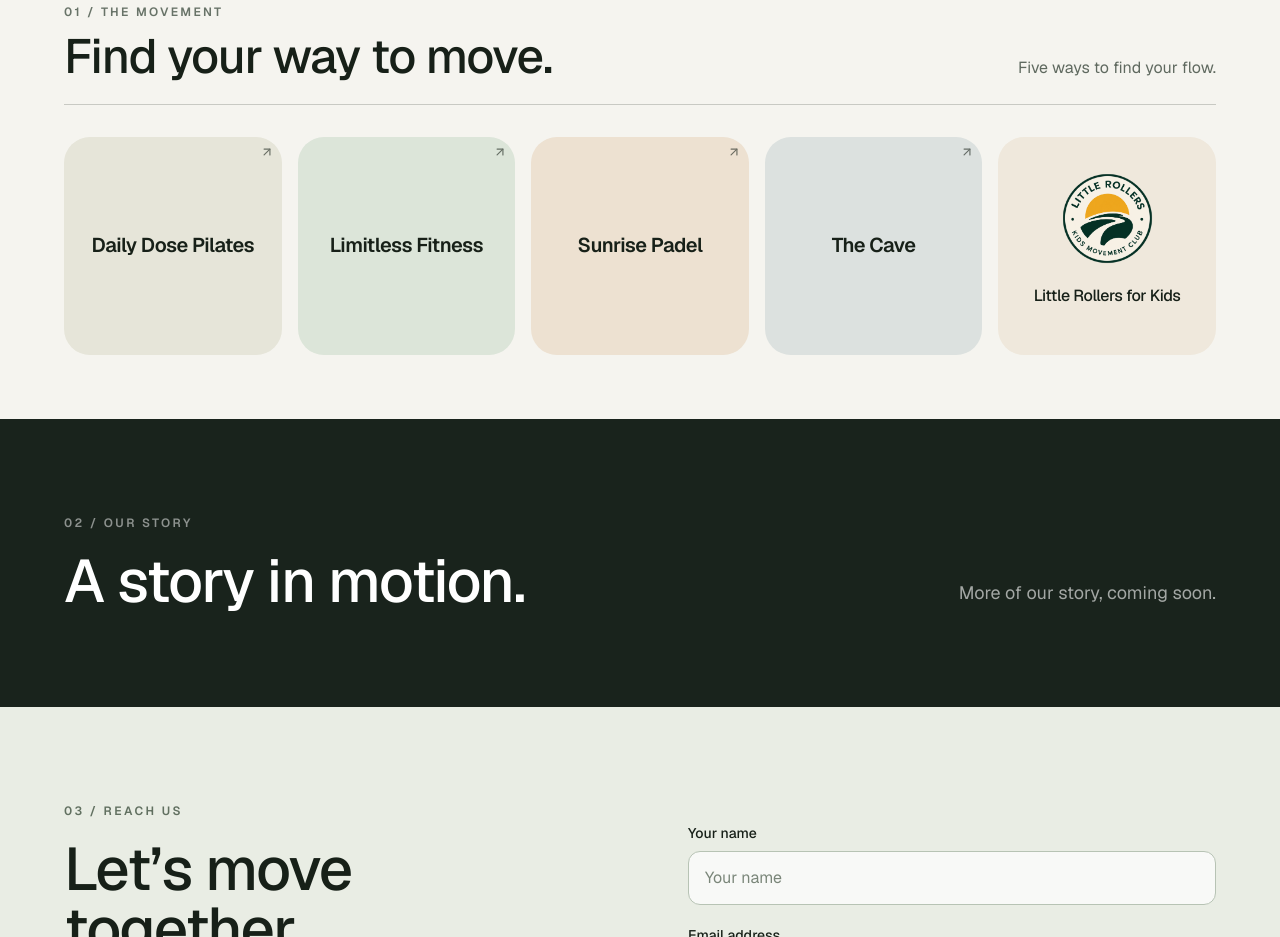
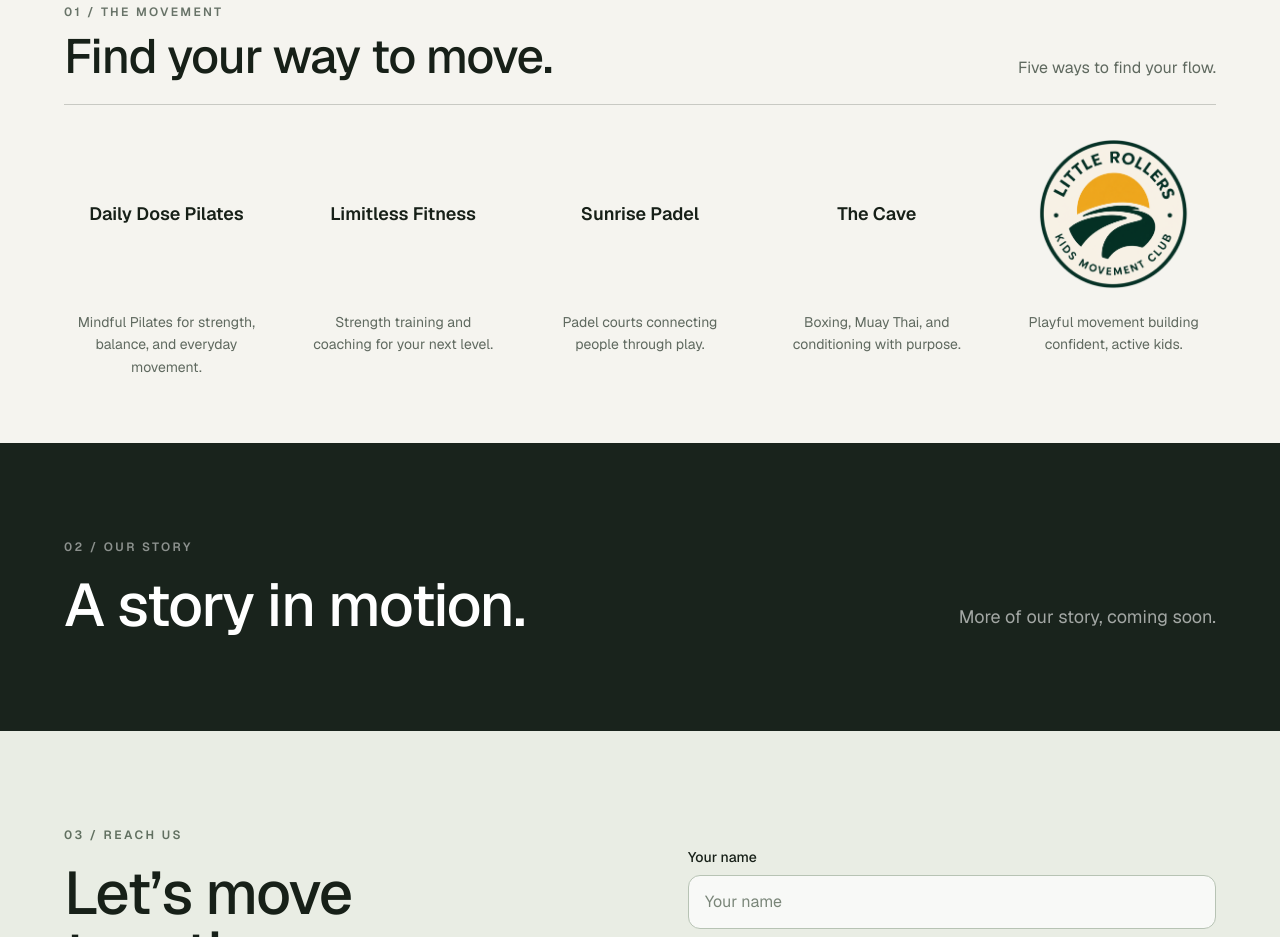
Before and after one commit to lrmcorp/hrghrd, a React (Vite) app: page / in a window 1280 px wide. Shown: the part 860-1797 px from the top of the page. Built offline with nearby package versions, Linux system fonts and the light colour scheme.

Commit message:
Show standalone brand logos with short descriptions

```diff
--- a/src/App.jsx
+++ b/src/App.jsx
@@ -1,5 +1,5 @@
 import React, { useEffect, useState } from 'react';
-import { ArrowRight, ArrowUpRight, Menu, X } from 'lucide-react';
+import { ArrowRight, Menu, X } from 'lucide-react';
 
 const videoUrl = 'https://d8j0ntlcm91z4.cloudfront.net/user_38xzZboKViGWJOttwIXH07lWA1P/hf_20260622_204221_5339e40b-e73d-4ab0-9c65-79c18c66fd50.mp4';
 const publicEmail = 'office@hrgroup.id';
@@ -16,51 +16,51 @@ const movementBrands = [
     name: 'Daily Dose Pilates',
     href: 'https://dailydosepilates.com/',
     logoDomain: 'dailydosepilates.com',
-    color: 'bg-[#e6e5d9]',
+    description: 'Mindful Pilates for strength, balance, and everyday movement.',
   },
   {
     name: 'Limitless Fitness',
     href: 'https://limitlessfitness.id/',
     logoDomain: 'limitlessfitness.id',
-    color: 'bg-[#dce5d9]',
+    description: 'Strength training and coaching for your next level.',
   },
   {
     name: 'Sunrise Padel',
     href: 'https://sunrisepadel.id/',
     logoDomain: 'sunrisepadel.id',
-    color: 'bg-[#ede1d1]',
+    description: 'Padel courts connecting people through play.',
   },
   {
     name: 'The Cave',
     href: 'https://thecave.id/',
     logoDomain: 'thecave.id',
-    color: 'bg-[#dce1df]',
+    description: 'Boxing, Muay Thai, and conditioning with purpose.',
+    logoClassName: 'drop-shadow-[0_1px_1px_rgba(23,32,24,0.8)]',
   },
   {
     name: 'Little Rollers for Kids',
     logoSrc: '/images/little-rollers.png',
-    color: 'bg-[#efe8dc]',
+    description: 'Playful movement building confident, active kids.',
   },
 ];
 
-function BrandLogo({ name, domain, src }) {
+function BrandLogo({ name, domain, src, className = '' }) {
   const [imageAvailable, setImageAvailable] = useState(true);
 
-  return imageAvailable && (src || domain) ? (
-    <>
-      <div className="flex h-[48%] w-[64%] items-center justify-center">
+  return (
+    <div className="flex h-[clamp(64px,12vw,160px)] w-full items-center justify-center">
+      {imageAvailable && (src || domain) ? (
         <img
           src={src || `https://www.google.com/s2/favicons?domain=${domain}&sz=256`}
           alt={`${name} logo`}
           loading="eager"
-        className="h-full w-full object-contain"
+          className={`max-h-full w-[85%] object-contain sm:w-[75%] ${className}`}
           onError={() => setImageAvailable(false)}
         />
+      ) : (
+        <h3 className="text-[clamp(10px,1.5vw,18px)] font-semibold leading-tight">{name}</h3>
+      )}
     </div>
-      <h3 className="mt-1 flex h-[24%] max-w-full items-center justify-center text-[clamp(9px,1.5vw,16px)] font-medium leading-tight tracking-tight sm:mt-2">{name}</h3>
-    </>
-  ) : (
-    <h3 className="px-1 text-center text-[clamp(10px,1.8vw,20px)] font-semibold leading-tight tracking-tight">{name}</h3>
   );
 }
 
@@ -184,22 +184,20 @@ function HomePage() {
               <p className="hidden max-w-xs text-sm leading-relaxed text-[#5f695f] md:block lg:text-base">Five ways to find your flow.</p>
             </div>
 
-            <div>
-              <div className="grid w-full grid-cols-5 gap-1.5 sm:gap-2 md:gap-3 lg:gap-4">
-              {movementBrands.map(({ name, href, logoDomain, logoSrc, color }) => {
-                const Card = href ? 'a' : 'article';
+            <div className="grid w-full grid-cols-5 items-start gap-2 sm:gap-5 lg:gap-8">
+              {movementBrands.map(({ name, href, logoDomain, logoSrc, logoClassName, description }) => {
+                const Brand = href ? 'a' : 'article';
                 return (
-                <Card
+                  <Brand
                     key={name}
                     {...(href ? { href, target: '_blank', rel: 'noopener noreferrer', 'aria-label': `Visit ${name} website (opens in a new tab)` } : {})}
-                  className={`group relative flex aspect-square min-w-0 flex-col items-center justify-center overflow-hidden rounded-xl p-1 text-center sm:rounded-2xl sm:p-3 md:rounded-[26px] ${color} ${href ? 'cursor-pointer transition-transform duration-300 hover:-translate-y-1 focus-visible:outline focus-visible:outline-2 focus-visible:outline-offset-4 focus-visible:outline-[#172018]' : ''}`}
+                    className={`flex min-w-0 flex-col items-center text-center ${href ? 'transition-transform duration-300 hover:-translate-y-1 focus-visible:outline focus-visible:outline-2 focus-visible:outline-offset-4 focus-visible:outline-[#172018]' : ''}`}
                   >
-                  <BrandLogo name={name} domain={logoDomain} src={logoSrc} />
-                  {href && <ArrowUpRight size={14} aria-hidden="true" className="absolute right-2 top-2 hidden opacity-60 sm:block" />}
-                </Card>
+                    <BrandLogo name={name} domain={logoDomain} src={logoSrc} className={logoClassName} />
+                    <p className="mt-4 max-w-[190px] text-[clamp(9px,1.2vw,14px)] leading-relaxed text-[#5f695f] sm:mt-5">{description}</p>
+                  </Brand>
                 );
               })}
-              </div>
             </div>
           </div>
         </section>
```
Lines whose indentation alone changed are shown as unchanged.
